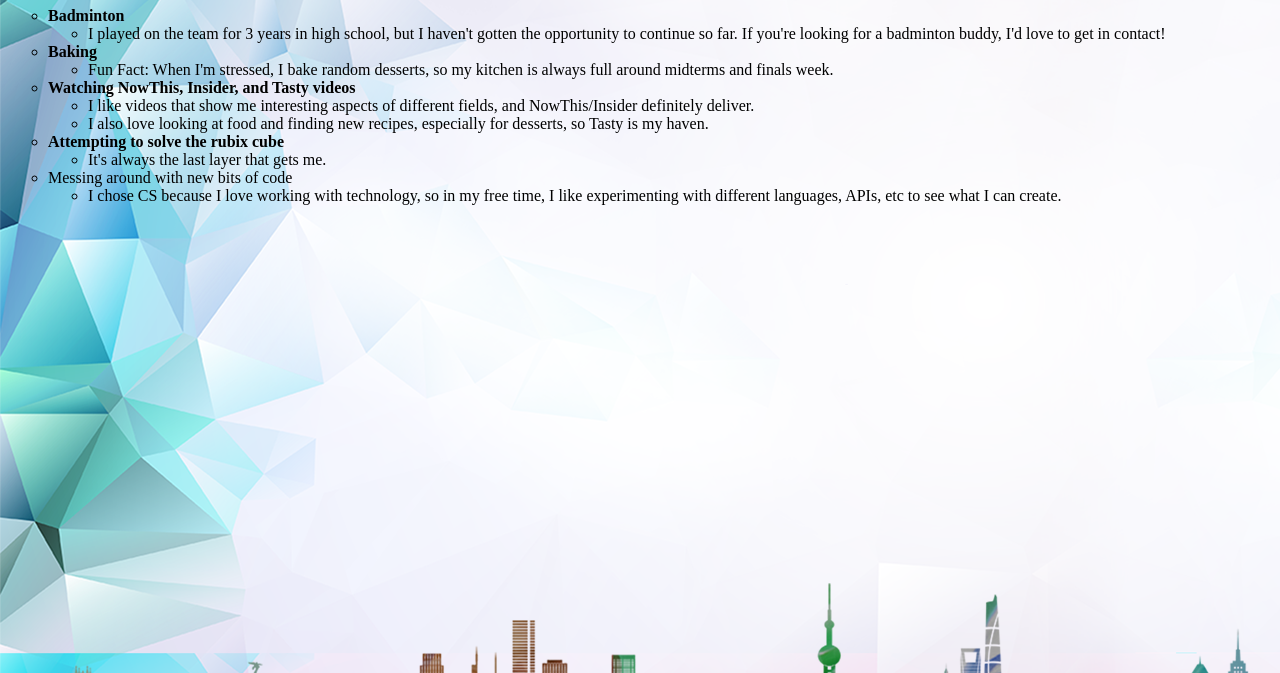
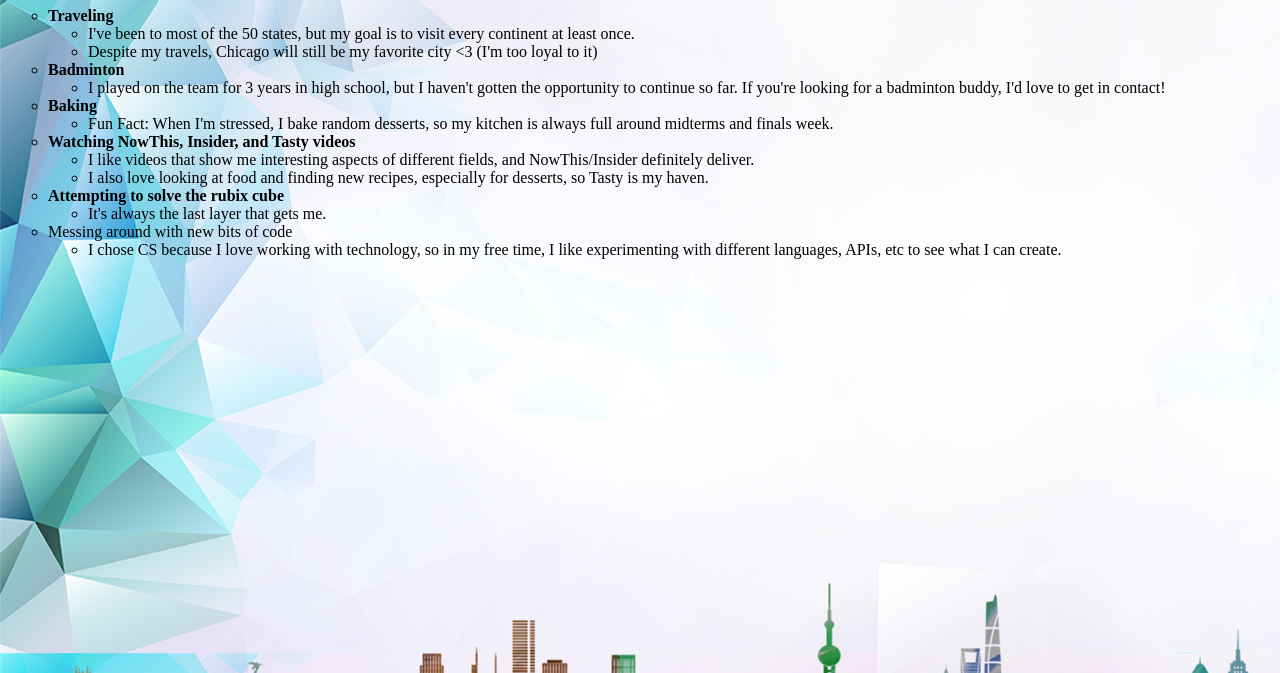
Before and after one commit to skparmar777/skparmar777.github.io, a plain HTML site: page hobbies.html in a window 1280 px wide. Shown: the part 127-800 px from the top of the page. Drawn offline with Linux system fonts and the light colour scheme.

Commit message:
added another hobby

```diff
--- a/hobbies.html
+++ b/hobbies.html
@@ -39,6 +39,11 @@
 </script>
     <h1>Hobbies</h1>
     <ul style="list-style-type:circle">
+        <li class="boldThis">Traveling</li>
+            <ul>
+                <li>I've been to most of the 50 states, but my goal is to visit every continent at least once.</li>
+                <li>Despite my travels, Chicago will still be my favorite city <3 (I'm too loyal to it) </li>
+            </ul>
         <li class="boldThis">Badminton</li>
             <ul>
                 <li>I played on the team for 3 years in high school, but I haven't gotten the opportunity to continue so far. If you're looking for a badminton buddy, I'd love to get in contact!</li>
```
